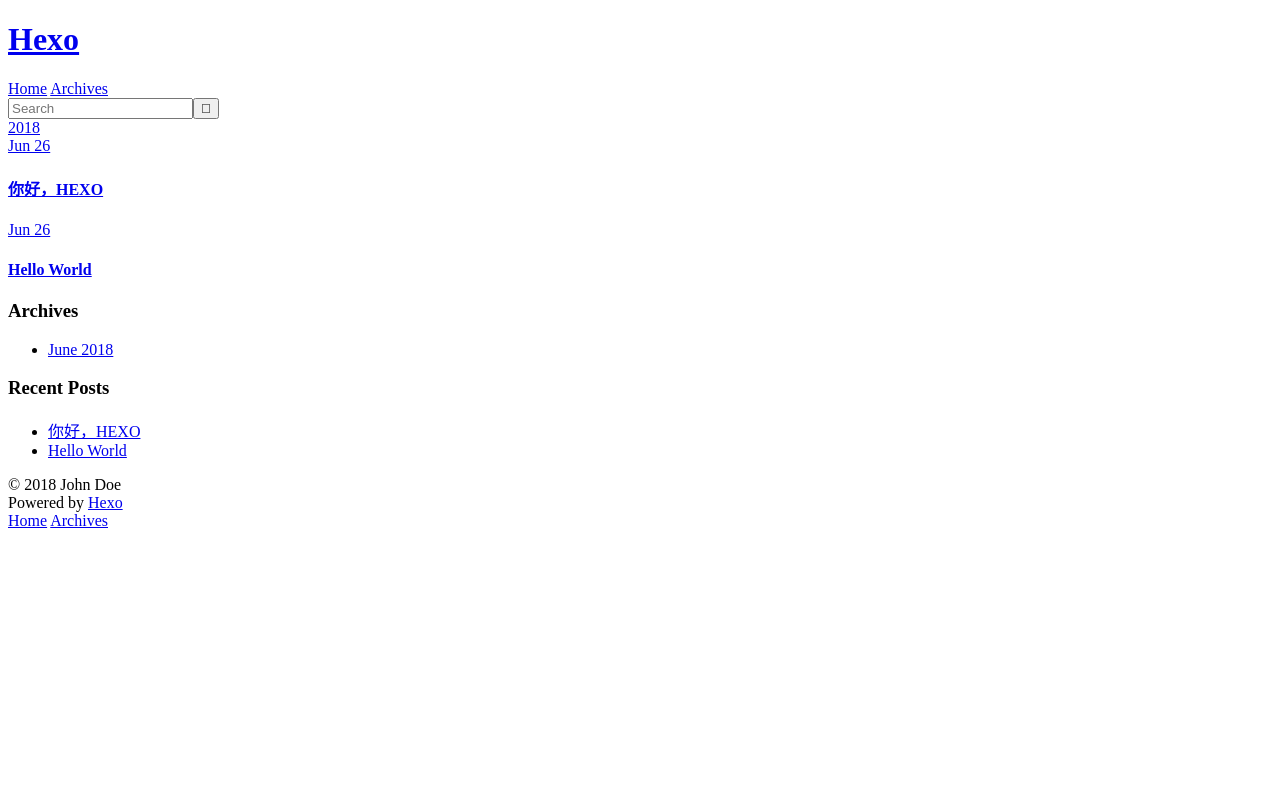
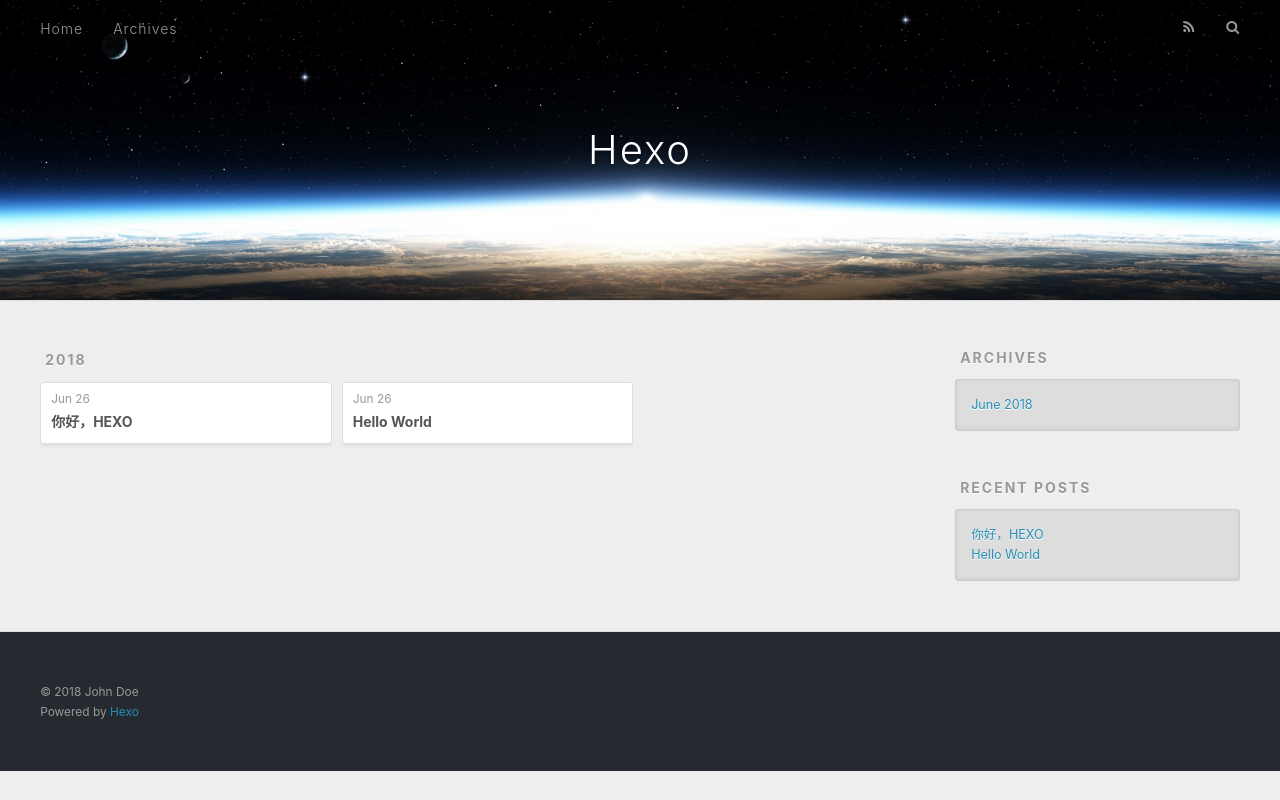
Before and after one commit to taokiang/blog, a plain HTML site: page archives/index.html in a window 1280 px wide. Drawn offline with nearby package versions, Linux system fonts and the light colour scheme; some packages are replaced by stand-ins of ours; files that its build step writes are made by us from their sources; the site is published under a folder, as on GitHub Pages, so addresses that start at the root find nothing; a script that the page names is missing; files whose address does not match are found by name.

Commit message:
Site updated: 2018-06-27 09:04:18

```diff
--- a/archives/index.html
+++ b/archives/index.html
@@ -15,15 +15,15 @@
 <meta name="twitter:card" content="summary">
 <meta name="twitter:title" content="Hexo">
 
-    <link rel="alternate" href="/atom.xml" title="Hexo" type="application/atom+xml">
+    <link rel="alternate" href="./atom.xml" title="Hexo" type="application/atom+xml">
 
 
-    <link rel="icon" href="/favicon.png">
+    <link rel="icon" href="./favicon.png">
 
 
     <link href="//fonts.googleapis.com/css?family=Source+Code+Pro" rel="stylesheet" type="text/css">
 
-  <link rel="stylesheet" href="/css/style.css">
+  <link rel="stylesheet" href="./css/style.css">
 </head>
 
 <body>
@@ -34,7 +34,7 @@
   <div id="header-outer" class="outer">
     <div id="header-title" class="inner">
       <h1 id="logo-wrap">
-        <a href="/" id="logo">Hexo</a>
+        <a href="./" id="logo">Hexo</a>
       </h1>
 
     </div>
@@ -42,14 +42,14 @@
       <nav id="main-nav">
         <a id="main-nav-toggle" class="nav-icon"></a>
 
-          <a class="main-nav-link" href="/">Home</a>
+          <a class="main-nav-link" href="./">Home</a>
 
-          <a class="main-nav-link" href="/archives">Archives</a>
+          <a class="main-nav-link" href="./archives">Archives</a>
 
       </nav>
       <nav id="sub-nav">
 
-          <a id="nav-rss-link" class="nav-icon" href="/atom.xml" title="RSS Feed"></a>
+          <a id="nav-rss-link" class="nav-icon" href="./atom.xml" title="RSS Feed"></a>
 
         <a id="nav-search-btn" class="nav-icon" title="Search"></a>
       </nav>
@@ -69,20 +69,20 @@
 
       <section class="archives-wrap">
         <div class="archive-year-wrap">
-          <a href="/archives/2018" class="archive-year">2018</a>
+          <a href="./archives/2018" class="archive-year">2018</a>
         </div>
         <div class="archives">
 
     <article class="archive-article archive-type-post">
   <div class="archive-article-inner">
     <header class="archive-article-header">
-      <a href="/2018/06/26/你好，HEXO/" class="archive-article-date">
+      <a href="./2018/06/26/你好，HEXO/" class="archive-article-date">
   <time datetime="2018-06-26T09:10:07.000Z" itemprop="datePublished">Jun 26</time>
 </a>
 
 
     <h1 itemprop="name">
-      <a class="archive-article-title" href="/2018/06/26/你好，HEXO/">你好，HEXO</a>
+      <a class="archive-article-title" href="./2018/06/26/你好，HEXO/">你好，HEXO</a>
     </h1>
 
 
@@ -95,13 +95,13 @@
     <article class="archive-article archive-type-post">
   <div class="archive-article-inner">
     <header class="archive-article-header">
-      <a href="/2018/06/26/hello-world/" class="archive-article-date">
+      <a href="./2018/06/26/hello-world/" class="archive-article-date">
   <time datetime="2018-06-26T08:25:59.417Z" itemprop="datePublished">Jun 26</time>
 </a>
 
 
     <h1 itemprop="name">
-      <a class="archive-article-title" href="/2018/06/26/hello-world/">Hello World</a>
+      <a class="archive-article-title" href="./2018/06/26/hello-world/">Hello World</a>
     </h1>
 
 
@@ -130,7 +130,7 @@
   <div class="widget-wrap">
     <h3 class="widget-title">Archives</h3>
     <div class="widget">
-      <ul class="archive-list"><li class="archive-list-item"><a class="archive-list-link" href="/archives/2018/06/">June 2018</a></li></ul>
+      <ul class="archive-list"><li class="archive-list-item"><a class="archive-list-link" href="./archives/2018/06/">June 2018</a></li></ul>
     </div>
   </div>
 
@@ -143,11 +143,11 @@
       <ul>
 
           <li>
-            <a href="/2018/06/26/你好，HEXO/">你好，HEXO</a>
+            <a href="./2018/06/26/你好，HEXO/">你好，HEXO</a>
           </li>
 
           <li>
-            <a href="/2018/06/26/hello-world/">Hello World</a>
+            <a href="./2018/06/26/hello-world/">Hello World</a>
           </li>
 
       </ul>
@@ -170,21 +170,22 @@
     </div>
     <nav id="mobile-nav">
 
-    <a href="/" class="mobile-nav-link">Home</a>
+    <a href="./" class="mobile-nav-link">Home</a>
 
-    <a href="/archives" class="mobile-nav-link">Archives</a>
+    <a href="./archives" class="mobile-nav-link">Archives</a>
 
 </nav>
 
 
-<script src="//ajax.googleapis.com/ajax/libs/jquery/2.0.3/jquery.min.js"></script>
+<!-- <script  src="ajax.googleapis.com/ajax/libs/jquery/2.0.3/jquery.min.js"></script> -->
+<script src="./js/jquery.min.js"></script>
 
 
-  <link rel="stylesheet" href="/fancybox/jquery.fancybox.css">
-  <script src="/fancybox/jquery.fancybox.pack.js"></script>
+  <link rel="stylesheet" href="./fancybox/jquery.fancybox.css">
+  <script  src="./fancybox/jquery.fancybox.pack.js"></script>
 
 
-<script src="/js/script.js"></script>
+<script  src="./js/script.js"></script>
 
 
 
```
